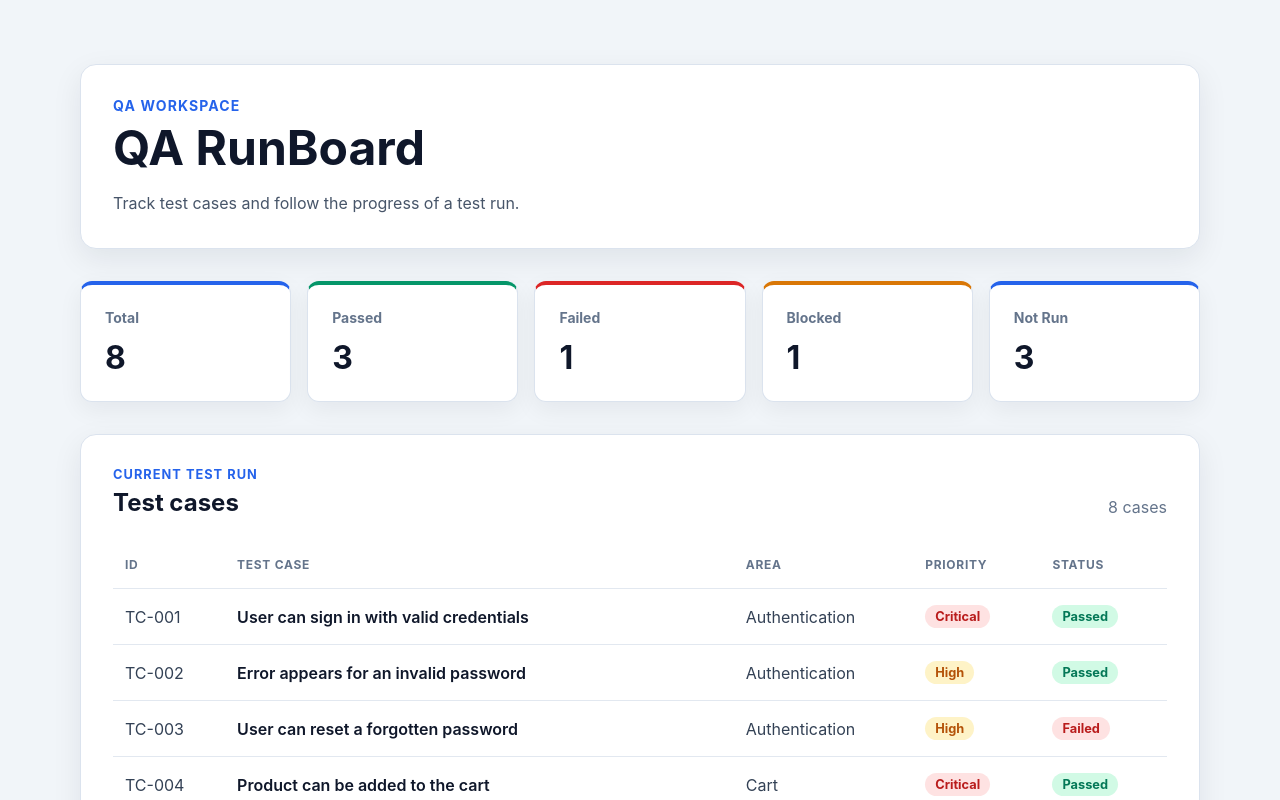
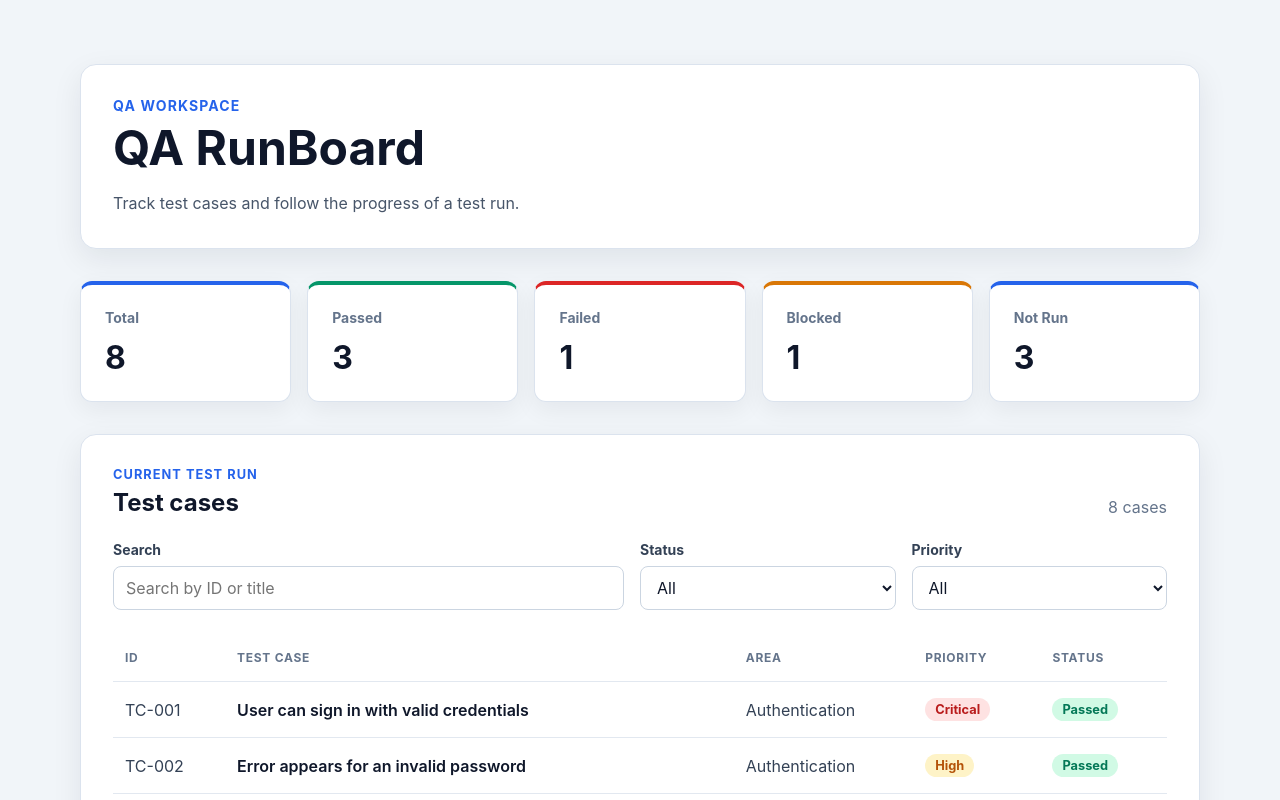
Before and after one commit to TatyanaBespalova/QARunBoard, a React (Vite) app: page / in a window 1280 px wide. Shown: the top 800 px of the page. Built offline with nearby package versions, Linux system fonts and the light colour scheme.

Commit message:
feat: add search and filter controls

```diff
--- a/src/App.css
+++ b/src/App.css
@@ -112,6 +112,44 @@
   font-size: 1.5rem;
 }
 
+.test-case-controls {
+  display: grid;
+  grid-template-columns: minmax(240px, 2fr) repeat(2, minmax(140px, 1fr));
+  gap: 16px;
+  margin-bottom: 24px;
+}
+
+.control-field {
+  display: flex;
+  flex-direction: column;
+  gap: 8px;
+}
+
+.control-field label {
+  color: #334155;
+  font-size: 0.875rem;
+  font-weight: 700;
+}
+
+.control-field input,
+.control-field select {
+  width: 100%;
+  min-height: 44px;
+  padding: 10px 12px;
+  border: 1px solid #cbd5e1;
+  border-radius: 8px;
+  color: #0f172a;
+  background: #ffffff;
+  font: inherit;
+}
+
+.control-field input:focus-visible,
+.control-field select:focus-visible {
+  outline: 3px solid rgb(37 99 235 / 25%);
+  outline-offset: 1px;
+  border-color: #2563eb;
+}
+
 .table-wrapper {
   overflow-x: auto;
 }
@@ -149,6 +187,13 @@
 
 .test-case-table tbody tr:last-child td {
   border-bottom: 0;
+}
+
+.test-case-table .empty-state {
+  padding: 40px 16px;
+  color: #64748b;
+  text-align: center;
+  white-space: normal;
 }
 
 .badge {
@@ -212,4 +257,8 @@
   .statistics {
     grid-template-columns: 1fr;
   }
+
+  .test-case-controls {
+    grid-template-columns: 1fr;
+  }
 }
--- a/src/App.tsx
+++ b/src/App.tsx
@@ -1,10 +1,22 @@
+import { useState } from 'react'
 import './App.css'
 import StatCard from './components/StatCard'
 import TestCaseTable from './components/TestCaseTable'
 import { demoTestCases } from './data/demoTestCases'
-import type { TestStatus } from './types/testCase'
+import type { Priority, TestStatus } from './types/testCase'
+
+type StatusFilter = TestStatus | 'All'
+type PriorityFilter = Priority | 'All'
+
+const statuses: TestStatus[] = ['Not Run', 'Passed', 'Failed', 'Blocked']
+const priorities: Priority[] = ['Low', 'Medium', 'High', 'Critical']
 
 function App() {
+  const [searchQuery, setSearchQuery] = useState('')
+  const [statusFilter, setStatusFilter] = useState<StatusFilter>('All')
+  const [priorityFilter, setPriorityFilter] =
+    useState<PriorityFilter>('All')
+
   const total = demoTestCases.length
   const passed = demoTestCases.filter(
     (testCase) => testCase.status === 'Passed',
@@ -19,6 +31,22 @@ function App() {
   const notRun = demoTestCases.filter(
     (testCase) => testCase.status === notRunStatus,
   ).length
+  const normalizedQuery = searchQuery.trim().toLowerCase()
+  const visibleTestCases = demoTestCases.filter((testCase) => {
+    const numericId = String(testCase.id)
+    const formattedId = `TC-${numericId.padStart(3, '0')}`.toLowerCase()
+    const matchesSearch =
+      normalizedQuery === '' ||
+      numericId.includes(normalizedQuery) ||
+      formattedId.includes(normalizedQuery) ||
+      testCase.title.toLowerCase().includes(normalizedQuery)
+    const matchesStatus =
+      statusFilter === 'All' || testCase.status === statusFilter
+    const matchesPriority =
+      priorityFilter === 'All' || testCase.priority === priorityFilter
+
+    return matchesSearch && matchesStatus && matchesPriority
+  })
 
   return (
     <main className="app-shell">
@@ -44,10 +72,62 @@ function App() {
             <p className="section-label">Current test run</p>
             <h2 id="test-cases-title">Test cases</h2>
           </div>
-          <p>{demoTestCases.length} cases</p>
+          <p aria-live="polite">
+            {visibleTestCases.length}{' '}
+            {visibleTestCases.length === 1 ? 'case' : 'cases'}
+          </p>
         </div>
 
-        <TestCaseTable testCases={demoTestCases} />
+        <div className="test-case-controls" aria-label="Filter test cases">
+          <div className="control-field search-field">
+            <label htmlFor="test-case-search">Search</label>
+            <input
+              id="test-case-search"
+              type="search"
+              value={searchQuery}
+              onChange={(event) => setSearchQuery(event.target.value)}
+              placeholder="Search by ID or title"
+            />
+          </div>
+
+          <div className="control-field">
+            <label htmlFor="status-filter">Status</label>
+            <select
+              id="status-filter"
+              value={statusFilter}
+              onChange={(event) =>
+                setStatusFilter(event.target.value as StatusFilter)
+              }
+            >
+              <option value="All">All</option>
+              {statuses.map((status) => (
+                <option key={status} value={status}>
+                  {status}
+                </option>
+              ))}
+            </select>
+          </div>
+
+          <div className="control-field">
+            <label htmlFor="priority-filter">Priority</label>
+            <select
+              id="priority-filter"
+              value={priorityFilter}
+              onChange={(event) =>
+                setPriorityFilter(event.target.value as PriorityFilter)
+              }
+            >
+              <option value="All">All</option>
+              {priorities.map((priority) => (
+                <option key={priority} value={priority}>
+                  {priority}
+                </option>
+              ))}
+            </select>
+          </div>
+        </div>
+
+        <TestCaseTable testCases={visibleTestCases} />
       </section>
     </main>
   )
--- a/src/components/TestCaseTable.tsx
+++ b/src/components/TestCaseTable.tsx
@@ -18,13 +18,22 @@ function TestCaseTable({ testCases }: TestCaseTableProps) {
           </tr>
         </thead>
         <tbody>
-          {testCases.map((testCase) => (
+          {testCases.length === 0 ? (
+            <tr>
+              <td className="empty-state" colSpan={5}>
+                No test cases match the current search and filters.
+              </td>
+            </tr>
+          ) : (
+            testCases.map((testCase) => (
               <tr key={testCase.id}>
                 <td>TC-{String(testCase.id).padStart(3, '0')}</td>
                 <td>{testCase.title}</td>
                 <td>{testCase.area}</td>
                 <td>
-                <span className={`badge priority-${testCase.priority.toLowerCase()}`}>
+                  <span
+                    className={`badge priority-${testCase.priority.toLowerCase()}`}
+                  >
                     {testCase.priority}
                   </span>
                 </td>
@@ -38,7 +47,8 @@ function TestCaseTable({ testCases }: TestCaseTableProps) {
                   </span>
                 </td>
               </tr>
-          ))}
+            ))
+          )}
         </tbody>
       </table>
     </div>
```
Lines whose indentation alone changed are shown as unchanged.
